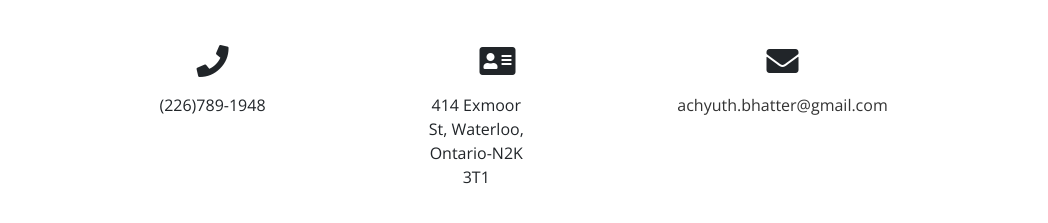
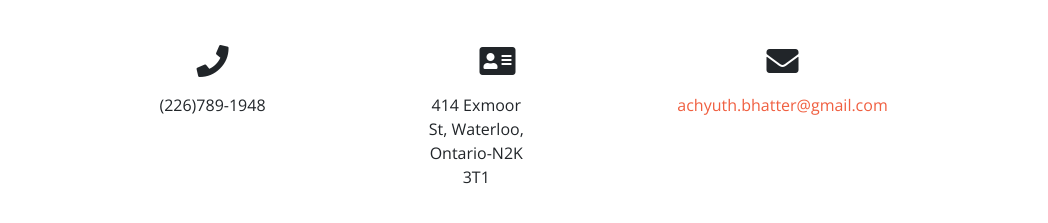
Before and after one commit to achyuthbatter/MyPortfolio, a website with bundled scripts: page index.html in a window 1280 px wide. Shown: the part 3724-3947 px from the top of the page, 0-1048 px from the left. Built offline with nearby package versions, Linux system fonts and the light colour scheme.

Commit message:
footerupdate

```diff
--- a/css/creative.css
+++ b/css/creative.css
@@ -25,13 +25,13 @@ hr.light {
 }
 
 a {
-  color: #333;
+  color: #f05f40;
   -webkit-transition: all 0.2s;
   transition: all 0.2s;
 }
 
 a:hover {
-  color: #333;
+  color: #f05f40;
 }
 .linkedin{
     color: royalblue;
```
